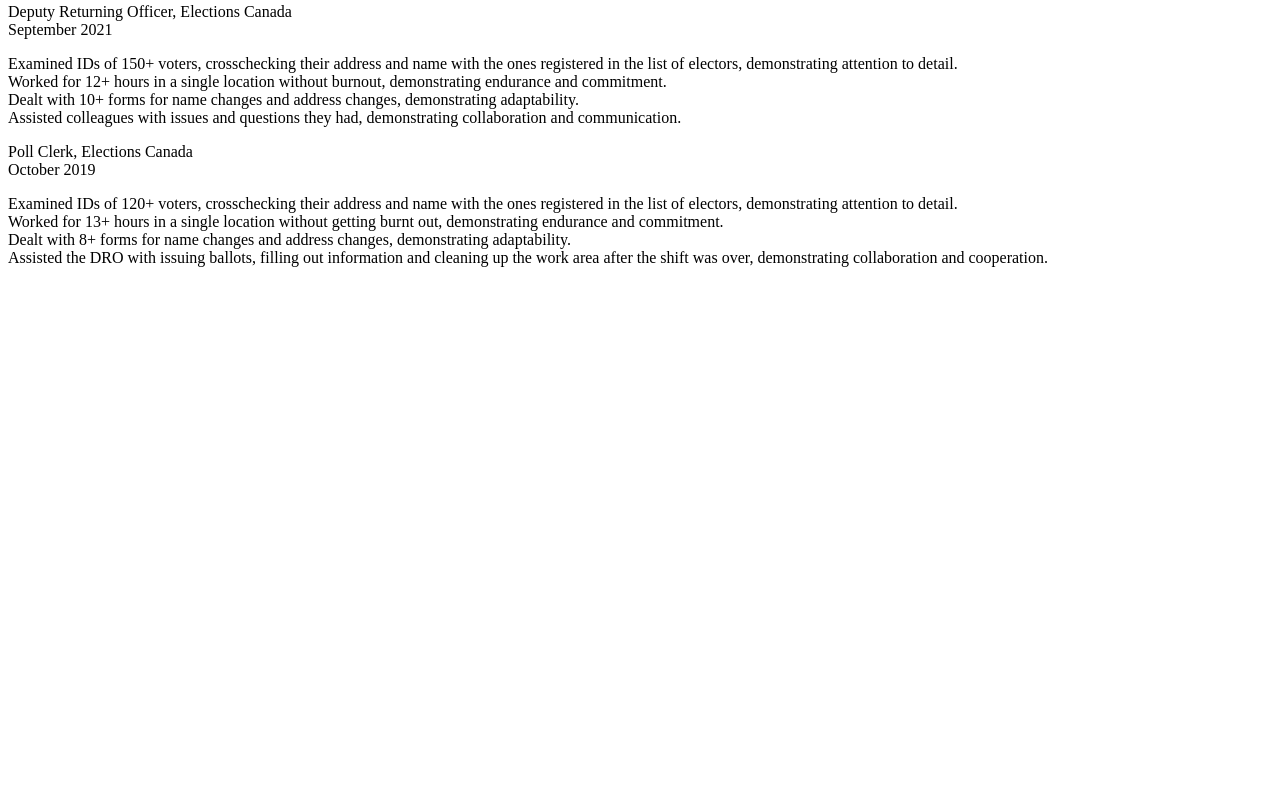
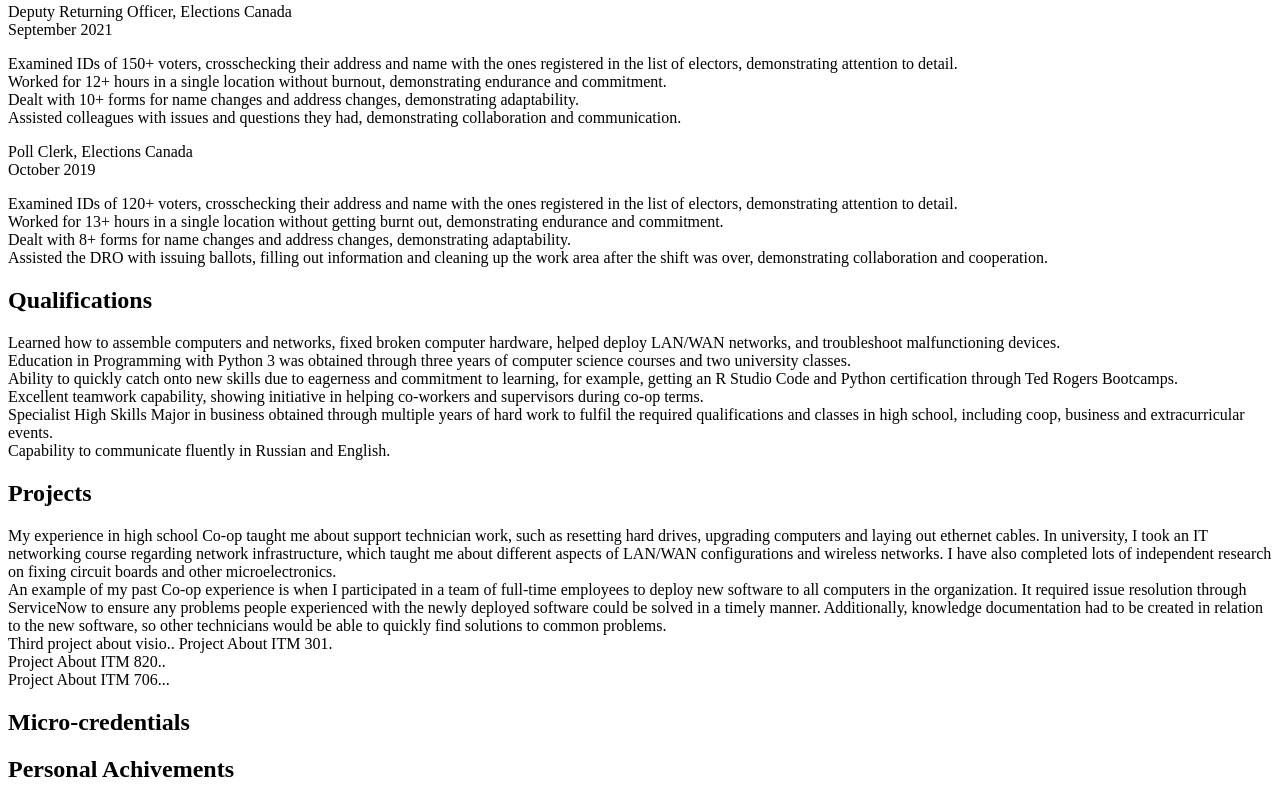
Before and after one commit to VladimirPoliak/VladimirPoliak.github.io, a plain HTML site: page Final_Project/index.html in a window 1280 px wide. Shown: the part 1500-2302 px from the top of the page. Before the commit the page ends 1783 px from the top, so only its background shows below. Drawn offline with Linux system fonts and the light colour scheme.

Commit message:
Updated additional content

```diff
--- a/Final_Project/index.html
+++ b/Final_Project/index.html
@@ -203,5 +203,60 @@
                 </div>
             </p>
         </div>
+
+        <div>
+            <h2>Qualifications</h2>
+        </div>
+
+        <div>
+            <p>
+                Learned how to assemble computers and networks, fixed broken computer hardware, helped deploy LAN/WAN networks, and troubleshoot malfunctioning devices.
+                <br>
+                Education in Programming with Python 3 was obtained through three years of computer science courses and two university classes.
+                <br>
+                Ability to quickly catch onto new skills due to eagerness and commitment to learning, for example, getting an R Studio Code and Python certification through Ted Rogers Bootcamps.
+                <br>
+                Excellent teamwork capability, showing initiative in helping co-workers and supervisors during co-op terms.
+                <br>
+                Specialist High Skills Major in business obtained through multiple years of hard work to fulfil the required qualifications and classes in high school, including coop, business and extracurricular events.
+                <br>
+                Capability to communicate fluently in Russian and English.
+            </p>
+        </div>
+
+        <div>
+            <h2>Projects</h2>
+        </div>
+
+        <div>
+            <p>
+                My experience in high school Co-op taught me about support technician work, such as resetting hard drives, upgrading computers and laying out ethernet cables. In university, I took an IT networking course regarding network infrastructure, which taught me about different aspects of LAN/WAN configurations and wireless networks. I have also completed lots of independent research on fixing circuit boards and other microelectronics.
+                <br>
+                An example of my past Co-op experience is when I participated in a team of full-time employees to deploy new software to all computers in the organization. It required issue resolution through ServiceNow to ensure any problems people experienced with the newly deployed software could be solved in a timely manner. Additionally, knowledge documentation had to be created in relation to the new software, so other technicians would be able to quickly find solutions to common problems.
+                <br>
+                Third project about visio..
+                Project About ITM 301.
+                <br>
+                Project About ITM 820..
+                <br>
+                Project About ITM 706...
+            </p>
+        </div>
+
+        <div>
+            <h2>Micro-credentials</h2>
+        </div>
+
+        <div>
+            <h2>Personal Achivements</h2>
+        </div>
+
+        <div>
+            <p>
+
+            </p>
+        </div>
+
+
     </body>
 </html>
```
